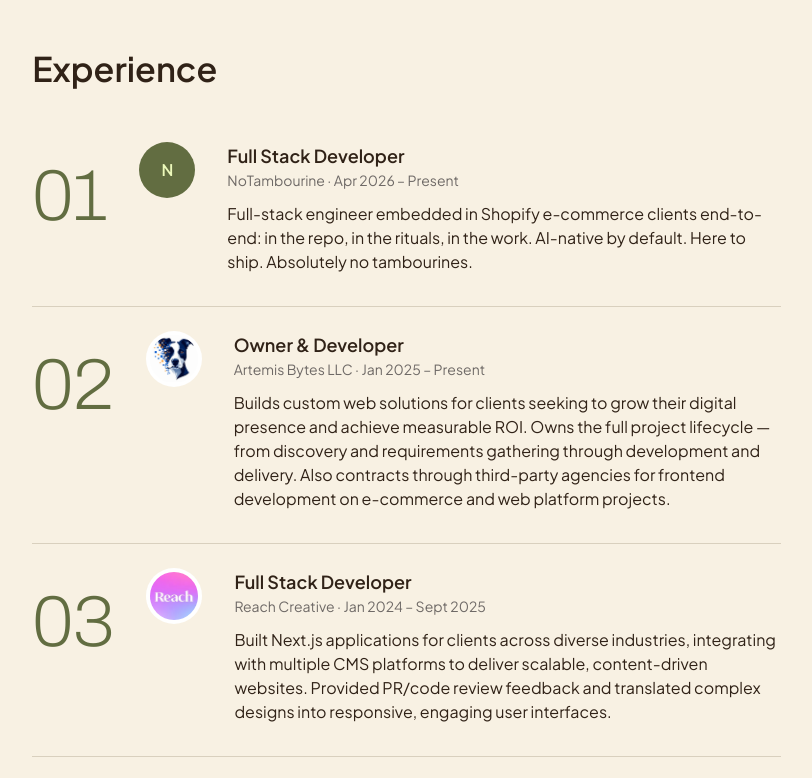
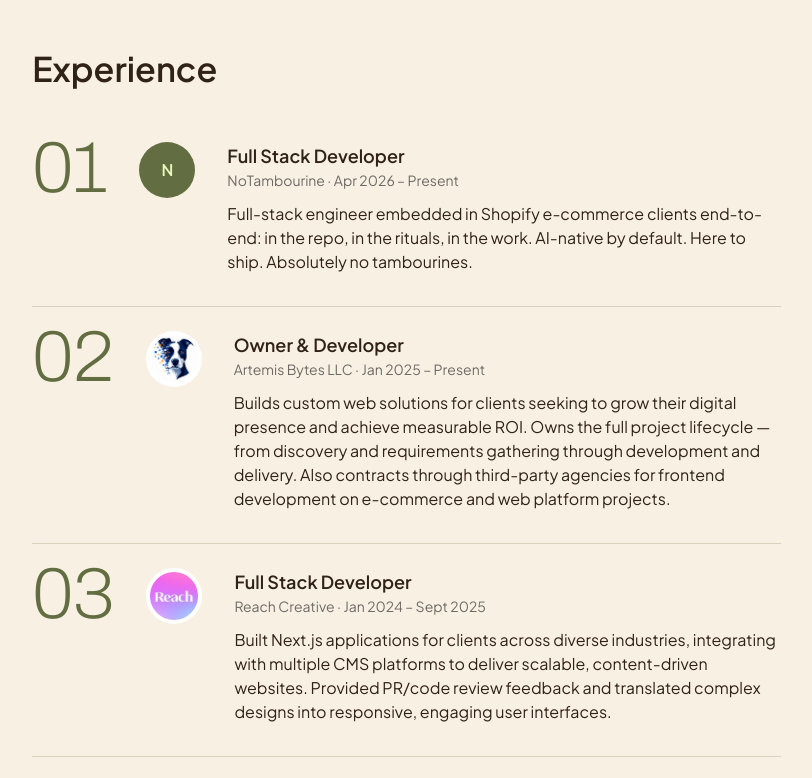
Before and after one commit to missatrox44/sarabaqladev, a Next.js app: page /about in a window 1280 px wide. Shown: the part 1400-2178 px from the top of the page, without its empty margins (451-1263 px from the left). Built offline with nearby package versions, Linux system fonts and the light colour scheme; no server answers.

Commit message:
sections/experience-list: align numbers to the logo top
tailwind-merge dropped leading-none because text-[size] followed it,
so the numbers inherited a 1.5 line height and sat ~28px low.

```diff
--- a/src/components/sections/BAQLA_ExperienceList.tsx
+++ b/src/components/sections/BAQLA_ExperienceList.tsx
@@ -12,7 +12,8 @@ export function BAQLA_ExperienceList({ entries, limit, tone }: { entries: Experi
     <ol className={cn('divide-y', band ? 'divide-baqla-lime/25' : 'divide-baqla-line')}>
       {rows.map((e, i) => (
         <li key={`${e.title}-${e.company}-${e.period}`} className="grid grid-cols-[auto_1fr] items-start gap-x-5 gap-y-2 py-6 tablet:grid-cols-[auto_auto_1fr] tablet:gap-x-8">
-          <span aria-hidden="true" className={cn('font-display font-extralight [font-stretch:62%] leading-none text-[48px] tablet:text-[64px] desktop:text-[72px]', band ? 'text-baqla-lime' : 'text-baqla-olive')}>
+          {/* KEY-DECISION 2026-10-12: leading-none must follow text-[size] or tailwind-merge drops it; -mt-[0.135em] lifts the digit tops to the logo's top. */}
+          <span aria-hidden="true" className={cn('-mt-[0.135em] font-display font-extralight [font-stretch:62%] text-[48px] tablet:text-[64px] desktop:text-[72px] leading-none', band ? 'text-baqla-lime' : 'text-baqla-olive')}>
             {String(i + 1).padStart(2, '0')}
           </span>
           <div className="row-span-2 hidden tablet:block">
```
